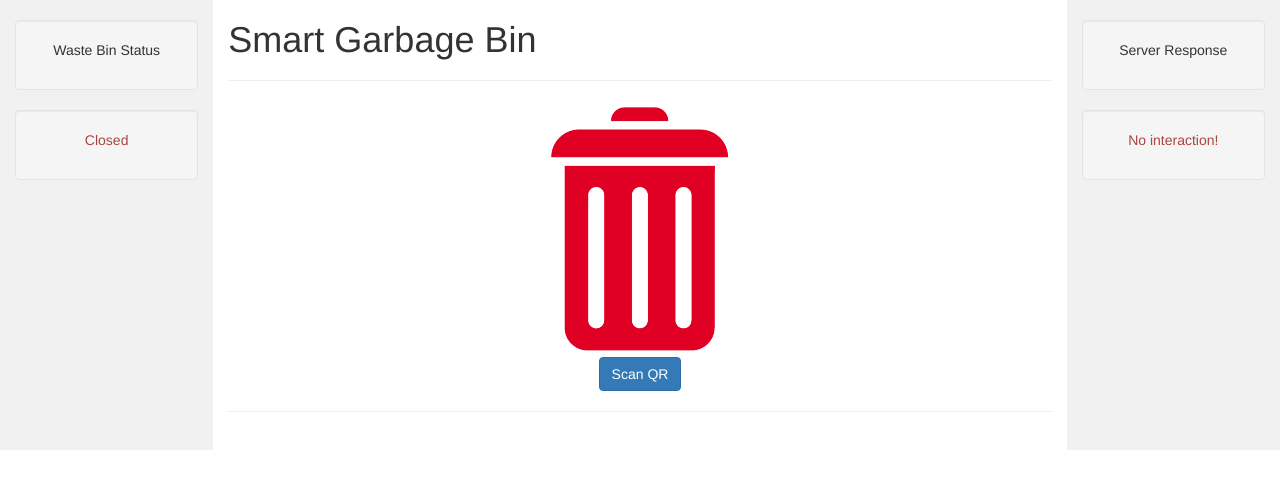
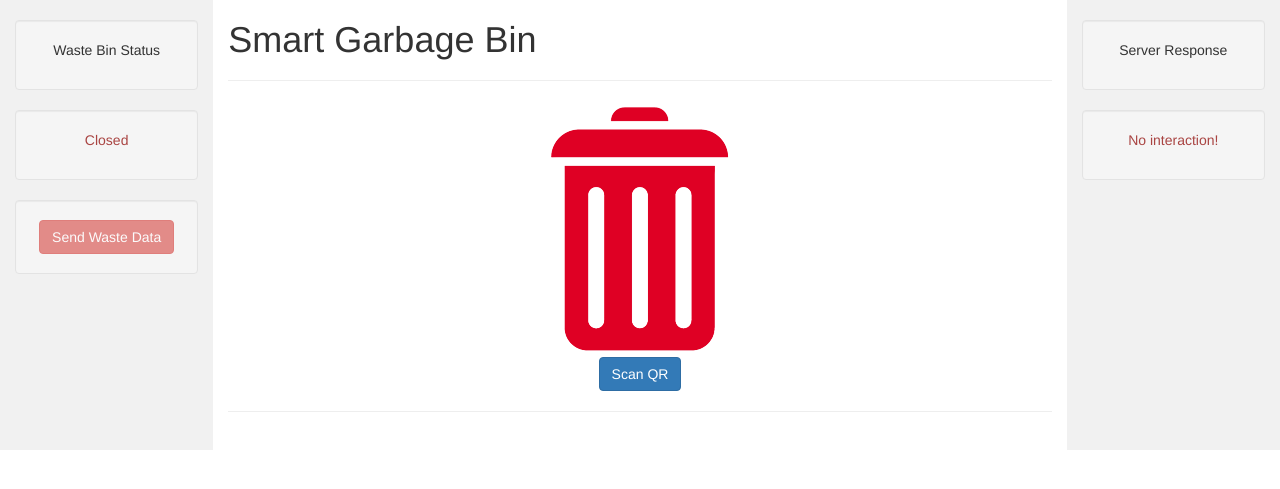
Before and after one commit to Preetam007/SGB-Simulation, a Django app: page /qr_reader in a window 1280 px wide. Shown: the part 52-541 px from the top of the page. Run offline with Django 3.2, Linux system fonts and the light colour scheme; some libraries are stand-ins or nearby versions.

Commit message:
JSON with sgb_id added. File reader added to waste_bin html file.

```diff
--- a/qr_reader/models.py
+++ b/qr_reader/models.py
@@ -1,5 +1,3 @@
 from __future__ import unicode_literals
 
 from django.db import models
-
-# Create your models here.
--- a/qr_reader/mqtt.py
+++ b/qr_reader/mqtt.py
@@ -6,7 +6,7 @@ import json
 PUB_AUTHENTICATE_TOPIC = "SGB/Authenticate"
 PUB_WASTE_TOPIC = "SGB/Waste"
 SUB_AUTHENTICATE_TOPIC = "SERVER/Authenticate"
-SUB_WASTE_TOPIC = "SERVER/waste"
+SUB_WASTE_TOPIC = "SERVER/Waste"
 
 RESPONSE = "No response"
 
--- /dev/null
+++ b/qr_reader/static/data.json
@@ -0,0 +1,3 @@
+{
+	"sgb_id" : "58bb1a6224f4ec03f1e91d04"
+}
--- a/qr_reader/templates/qr_reader/waste_bin.html
+++ b/qr_reader/templates/qr_reader/waste_bin.html
@@ -79,6 +79,9 @@
 	      <div class="well">
 	        <p id="waste_bin_status" class="text-danger">Closed</p>
 	      </div>
+	      <div class="well">
+	        <button id="send_waste" class="btn btn-danger" disabled>Send Waste Data</button>
+	      </div>
 	    </div>
 	    <div class="col-sm-8 text-left">
 	      <div>
@@ -112,13 +115,20 @@
 	</div>
 	<script type="text/javascript">
 		$(document).ready(function(){
+			var qr_data;
+			var sgb_id;
+			$.getJSON("{% static 'data.json' %}",{async : false},function(data){
+				sgb_id = data.sgb_id;
+			});
+
 			$('#qr_scan').click(function(){
 				$('#waste_bin_status').html("Scanning..");
 				$('#reader').html5_qrcode(function(data){
 				 		 // do something when code is read
 				 		 alert('Scan successful!');
+				 		 qr_data = data;
 				 		 $.post(
-				 		 		"{% url 'mqtt-ajax' %}",
+				 		 		"{% url 'mqtt-ajax-authenticate' %}",
 				 		 		{
 				 		 			code: data,
 				 		 			csrfmiddlewaretoken:'{{ csrf_token }}'
@@ -126,10 +136,12 @@
 				 		 		function(mqtt_response,status){
 				 		 			$("#reader").html5_qrcode_stop();
 				 		 			$("#server_response").html(mqtt_response);
-				 		 			if(mqtt_response === "true")
+				 		 			//if response is true, open the SGB and activate the send
+				 		 			if(mqtt_response === "true"){
 				 		 				$('#waste_bin_status').html("Open");
+				 		 				$("#send_waste").attr("disabled",false);
+				 		 			}
 				 		 		});
-
 
 				 		 $('#waste_bin_status').html("Scan complete!");
 				 		 return;
@@ -147,6 +159,21 @@
 					}
 				);
 			});
+
+			//sends dummy waste data to server
+			$('#send_waste').click(function(){
+				var waste_info = '{"sgb_id":"'+sgb_id+'","waste_amt":1000,"qr_code":"'+qr_data+'"}';
+				$.post(
+		 		 		"{% url 'mqtt-ajax-waste' %}",
+		 		 		{
+		 		 			waste_meta_data: waste_info,
+		 		 			csrfmiddlewaretoken:'{{ csrf_token }}'
+		 		 		 },
+		 		 		function(res,status){
+		 		 			$("#server_response").html(res);
+			 		 		console.log(res);
+		 		 		});
+			});
 		});
 	</script>
 
--- a/qr_reader/urls.py
+++ b/qr_reader/urls.py
@@ -20,6 +20,7 @@ urlpatterns = [
     url(r'^$', views.index, name="index"),
     url(r'^qr_reader$', views.qr_reader, name="qr_reader"),
     url(r'^qr_reader_sabin$', views.qr_reader_sabin, name="qr_reader_sabin"),
-    url(r'^ajax$', views.mqtt_ajax, name="mqtt-ajax"),
+    url(r'^ajax$', views.mqtt_ajax_authenticate, name="mqtt-ajax-authenticate"),
+    url(r'^waste$', views.mqtt_ajax_waste, name="mqtt-ajax-waste"),
     url(r'^test$', views.test, name="test_url")
 ]
--- a/qr_reader/views.py
+++ b/qr_reader/views.py
@@ -23,7 +23,7 @@ def qr_reader_sabin(request):
 	# psabin is supposed to edit here
 	return render(request,"qr_reader/index-sabin.html")
 
-def mqtt_ajax(request):
+def mqtt_ajax_authenticate(request):
 	decoded_qr =  request.POST.get("code","error getting code")
 
 	client = mqtt_module.client
@@ -37,7 +37,6 @@ def mqtt_ajax(request):
 	client.loop_start()
 	# publish qr_code to server
 	client.subscribe(mqtt_module.SUB_AUTHENTICATE_TOPIC,0)
-	client.subscribe(mqtt_module.SUB_WASTE_TOPIC,0)
 	client.publish(mqtt_module.PUB_AUTHENTICATE_TOPIC, decoded_qr);
 	#waiting period of to receive a reply
 	time.sleep(5)
@@ -45,6 +44,27 @@ def mqtt_ajax(request):
 	client.loop_stop()
 	return HttpResponse(mqtt_module.RESPONSE["open"])
 
+def mqtt_ajax_waste(request):
+	waste_meta_data = request.POST.get("waste_meta_data","error getting code")
+
+	client = mqtt_module.client
+	client.on_connect = mqtt_module.on_connect
+	client.on_subscribe = mqtt_module.on_subscribe
+	client.on_message = mqtt_module.on_message
+	client.on_publish = mqtt_module.on_publish
+
+	# establish mqtt connection subscribe to message topic from server
+	client.connect(MQTT_HOST, MQTT_PORT, MQTT_KEEPALIVE_INTERVAL)
+	client.loop_start()
+	# publish qr_code to server
+	client.subscribe(mqtt_module.SUB_WASTE_TOPIC,0)
+	client.publish(mqtt_module.PUB_WASTE_TOPIC, waste_meta_data);
+	#waiting period of to receive a reply
+	time.sleep(5)
+	client.disconnect()
+	client.loop_stop()
+	return HttpResponse(mqtt_module.RESPONSE)
+
 
 def test(response):
 	return HttpResponse("Its working!")
```
Also changed, not shown: qr_reader/templates/qr_reader/index-sabin.html (+27 -3 lines), 4 other files.
